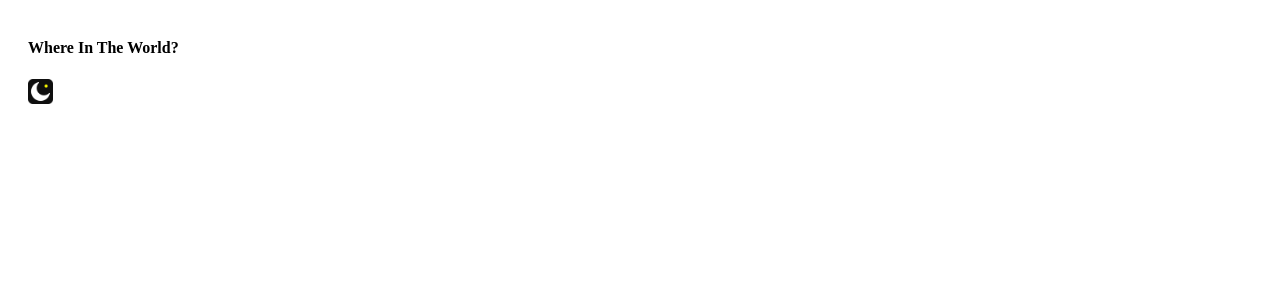
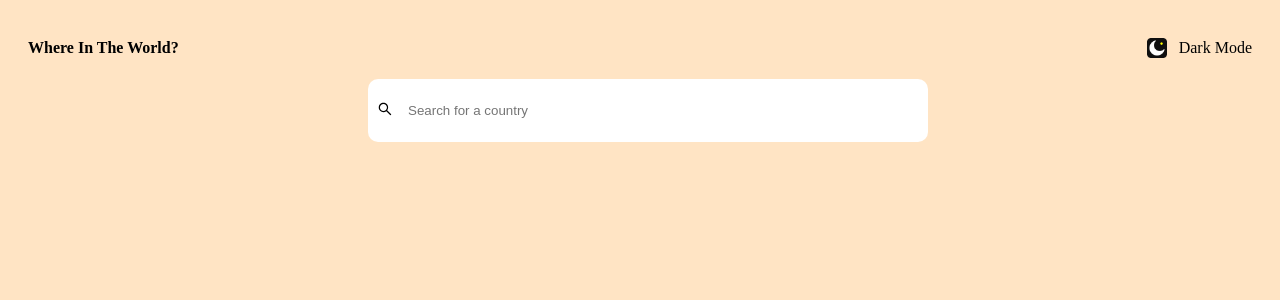
Before and after one commit to dimachilaia/countries-api, a React (Create React App) app: page / in a window 1280 px wide. Shown: the top 300 px of the page. Built offline with nearby package versions, Linux system fonts and the light colour scheme; the HTML template or start-up script is replaced by a standard one.

Commit message:
added header

```diff
--- a/src/components/Header.tsx
+++ b/src/components/Header.tsx
@@ -1,16 +1,72 @@
 import React from "react";
 import styled from "styled-components";
-import image from '../images/dark.png'
+import image from "../images/dark.png";
+import { AiOutlineSearch } from "react-icons/ai";
 
-const Header:React.FC = () => {
-  return <MainHeader>
-    <h4>Where In The World?</h4>
-    <img src={image} alt="image1" style={{width:'25px'}}/>
-  </MainHeader>;
+const Header: React.FC = () => {
+  return (
+    <MainHeader>
+      <Container>
+        <h4>Where In The World?</h4>
+        <div>
+          <img src={image} alt="image1" />
+          <span>Dark Mode</span>
+        </div>
+      </Container>
+      <InputContainer>
+        <span>
+          <AiOutlineSearch />
+        </span>
+        <input placeholder="Search for a country" />
+      </InputContainer>
+    </MainHeader>
+  );
 };
 
 export default Header;
 
 const MainHeader = styled.div`
-  color: black;
+  h4 {
+    color: black;
+  }
+  img {
+    width: 20px;
+    cursor: pointer;
+  }
 `;
+const Container = styled.div`
+  display: flex;
+  align-items: center;
+  justify-content: space-between;
+  div {
+    display: flex;
+    align-items: center;
+    gap: 12px;
+  }
+`;
+const InputContainer = styled.div`
+display:flex;
+align-items:center;
+margin:0 auto;
+justify-content:center;
+  input {
+    outline: none;
+    border: none;
+    border-radius: 10px;
+    padding: 10px 20px;
+    height:33px;
+    width:250px;
+    padding-left:30px;
+    @media screen and (min-width: 768px) {
+      width:500px;
+      height:43px;
+      padding-left:40px;
+  }
+  }
+
+  span {
+    position: relative;
+    left:25px;
+    top:1px;
+  }
+`;
--- a/src/index.css
+++ b/src/index.css
@@ -1,3 +1,4 @@
 body{
   padding:10px 20px;
+  background-color:bisque
 }
```
Also changed, not shown: package.json (+5 -2 lines), src/components/Input.tsx (added, +9 -0 lines), 1 other file (tests, documents, lock files or other folders).
